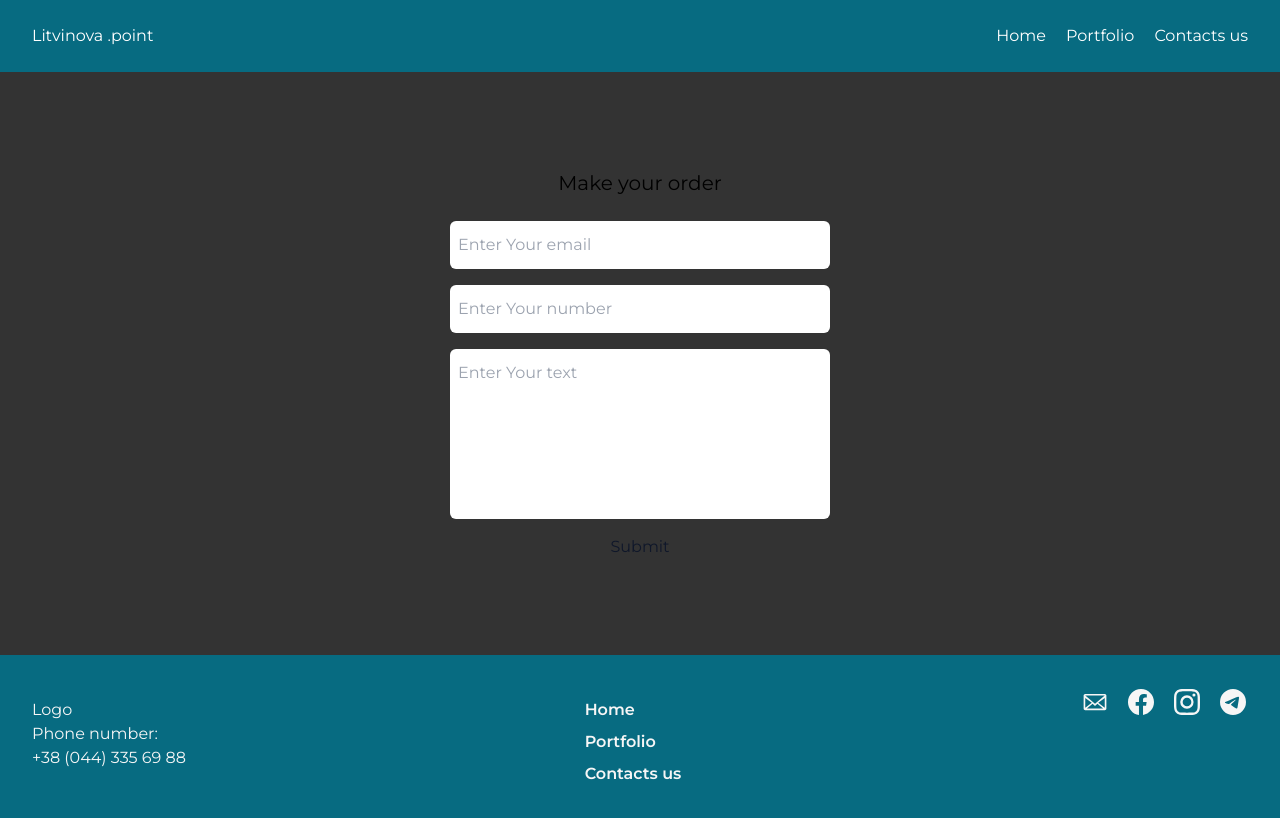
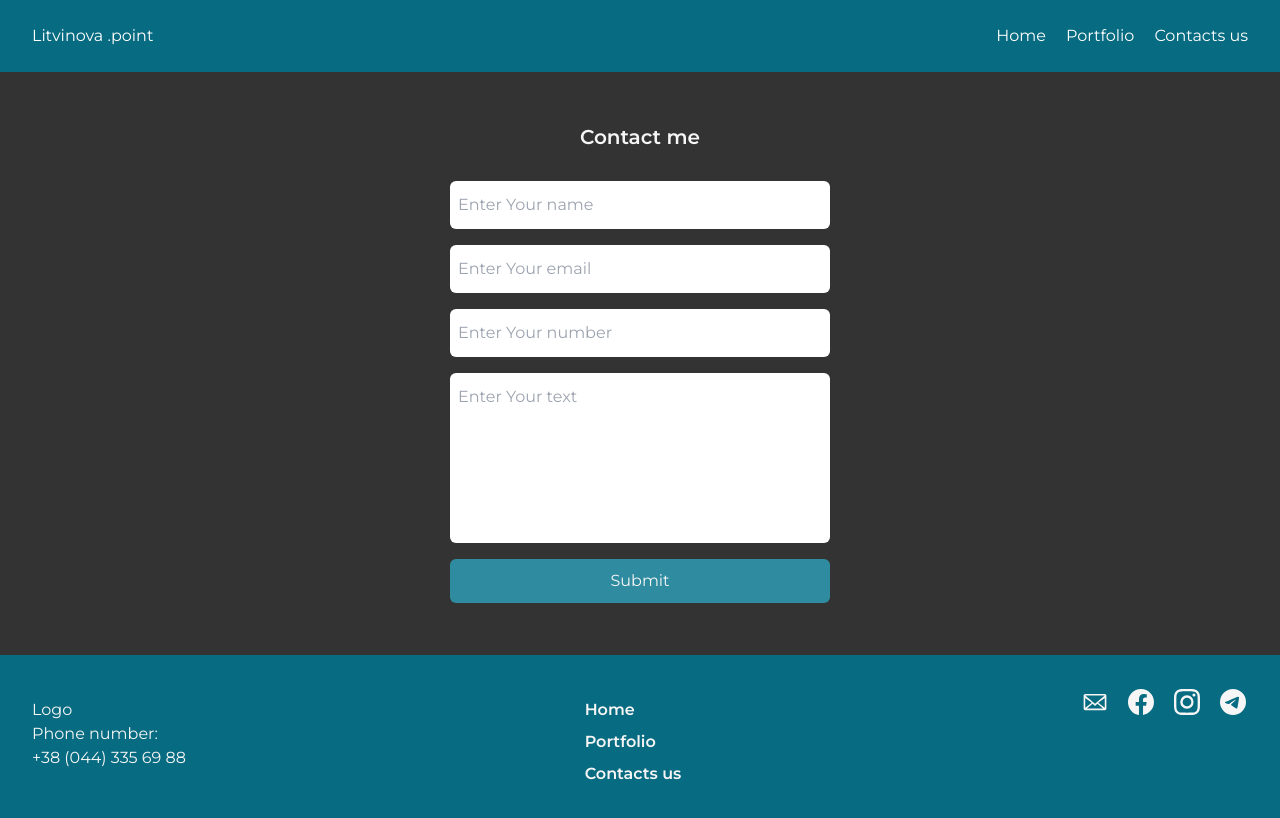
Before and after one commit to ToyEye/point, a Next.js app: page /contact in a window 1280 px wide. Built offline with nearby package versions, Linux system fonts and the light colour scheme.

Commit message:
add form

```diff
--- a/components/Form.jsx
+++ b/components/Form.jsx
@@ -2,14 +2,20 @@
 
 import React from "react";
 import { Formik } from "formik";
+import Heading from "./reusable/Heading";
 
 const Form = () => {
   return (
     <section className="form-page flex items-center">
       <div className="container">
-        <h1 className=" text-xl  text-center mb-6">Make your order</h1>
+        <Heading
+          text="Contact me"
+          tag="h1"
+          className="mb-8 text-xl text-light  text-center font-semibold leading-6 "
+        />
+
         <Formik
-          initialValues={{ email: "", number: "", text: "" }}
+          initialValues={{ name: "", email: "", number: "", text: "" }}
           onSubmit={(values, { setSubmitting }) => {
             console.log(values);
             setTimeout(() => {
@@ -31,6 +37,17 @@ const Form = () => {
               onSubmit={handleSubmit}
               className="flex flex-col gap-4 m-auto md:w-[380px] text-slate-900  "
             >
+              <input
+                className="py-3 pl-2 rounded-md"
+                type="text"
+                name="name"
+                onChange={handleChange}
+                onBlur={handleBlur}
+                value={values.name}
+                placeholder="Enter Your name"
+                required
+              />
+              {errors.name && touched.name && errors.name}
               <input
                 className="py-3 pl-2 rounded-md"
                 type="email"
@@ -62,7 +79,11 @@ const Form = () => {
                 placeholder="Enter Your text"
               />
               {errors.text && touched.text && errors.text}
-              <button type="submit" disabled={isSubmitting}>
+              <button
+                type="submit"
+                disabled={isSubmitting}
+                className="mx-auto block py-[10px] w-full  text-center text-light  px-5 rounded-md bg-bgBtn hover:bg-bgBtnHover focus:bg-bgBtnHover transition"
+              >
                 Submit
               </button>
             </form>
```
